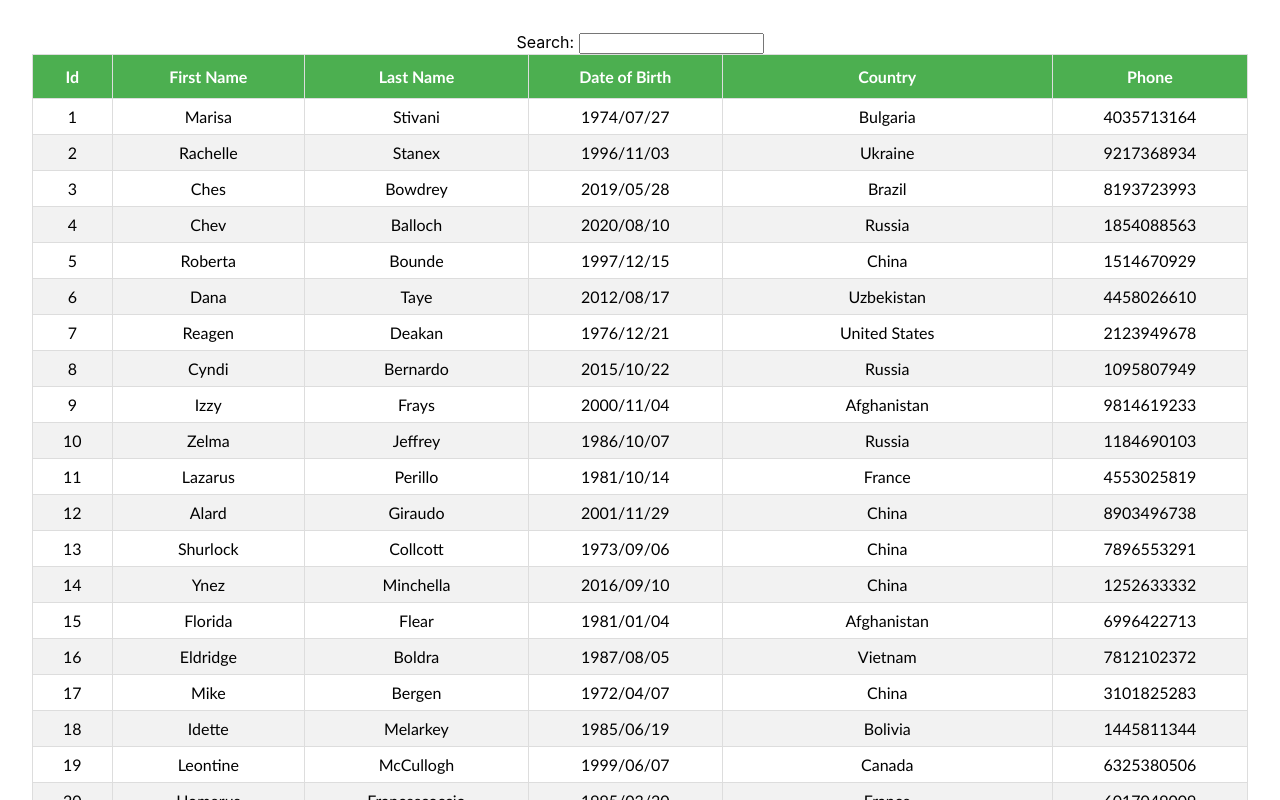
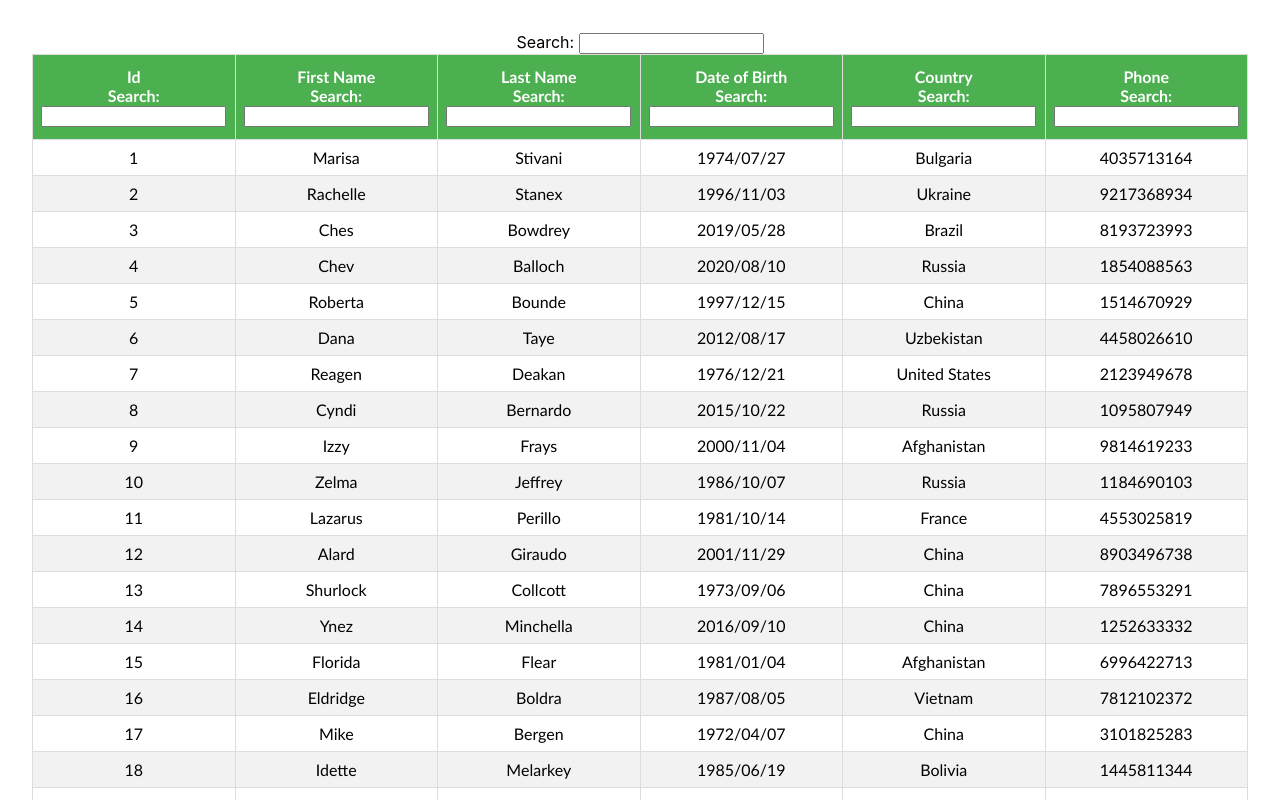
Before and after one commit to YUYING0327/React-table-turtorial, a React (Vite) app: page / in a window 1280 px wide. Shown: the top 800 px of the page. Built offline with nearby package versions, Linux system fonts and the light colour scheme.

Commit message:
Column filtering

```diff
--- /dev/null
+++ b/src/components/ColumnFilter.jsx
@@ -0,0 +1,15 @@
+import React from 'react';
+
+export const ColumnFilter = ({ column }) => {
+  const { filterValue, setFilter } = column;
+
+  return (
+    <span>
+      Search:{' '}
+      <input
+        value={filterValue || ''}
+        onChange={(e) => setFilter(e.target.value)}
+      />
+    </span>
+  );
+};
--- a/src/components/FilteringTable.jsx
+++ b/src/components/FilteringTable.jsx
@@ -1,9 +1,10 @@
-import { useTable, useGlobalFilter } from 'react-table';
+import { useTable, useGlobalFilter, useFilters } from 'react-table';
 import MOCK_DATA from './MOCK_DATA.json';
 import { COLUMNS } from './columns';
 import { useMemo } from 'react';
 import './table.css';
 import { GlobalFilter } from './GlobalFilter';
+import { ColumnFilter } from './ColumnFilter';
 
 export const FilteringTable = () => {
   const columns = useMemo(() => COLUMNS, []);
@@ -23,6 +24,7 @@
       columns,
       data,
     },
+    useFilters,
     useGlobalFilter
   );
 
@@ -36,7 +38,10 @@
           {headerGroups.map((headerGroup) => (
             <tr {...headerGroup.getHeaderGroupProps()}>
               {headerGroup.headers.map((column) => (
-                <th {...column.getHeaderProps()}>{column.render('Header')}</th>
+                <th {...column.getHeaderProps()}>
+                  {column.render('Header')}
+                  <div>{column.canFilter ? column.render('Filter') : null}</div>
+                </th>
               ))}
             </tr>
           ))}
--- a/src/components/columns.js
+++ b/src/components/columns.js
@@ -1,25 +1,30 @@
 import { format } from 'date-fns';
+import { ColumnFilter } from './ColumnFilter';
 
 export const COLUMNS = [
   {
     Header: 'Id',
     Footer: 'Id',
     accessor: 'id',
+    Filter: ColumnFilter,
   },
   {
     Header: 'First Name',
     Footer: 'First Name',
     accessor: 'first_name',
+    Filter: ColumnFilter,
   },
   {
     Header: 'Last Name',
     Footer: 'Last Name',
     accessor: 'last_name',
+    Filter: ColumnFilter,
   },
   {
     Header: 'Date of Birth',
     Footer: 'Date of Birth',
     accessor: 'date_of_birth',
+    Filter: ColumnFilter,
     Cell: ({ value }) => {
       return format(new Date(value), 'yyyy/MM/dd');
     },
@@ -28,11 +33,13 @@
     Header: 'Country',
     Footer: 'Country',
     accessor: 'country',
+    Filter: ColumnFilter,
   },
   {
     Header: 'Phone',
     Footer: 'Phone',
     accessor: 'phone',
+    Filter: ColumnFilter,
   },
 ];
 
```
